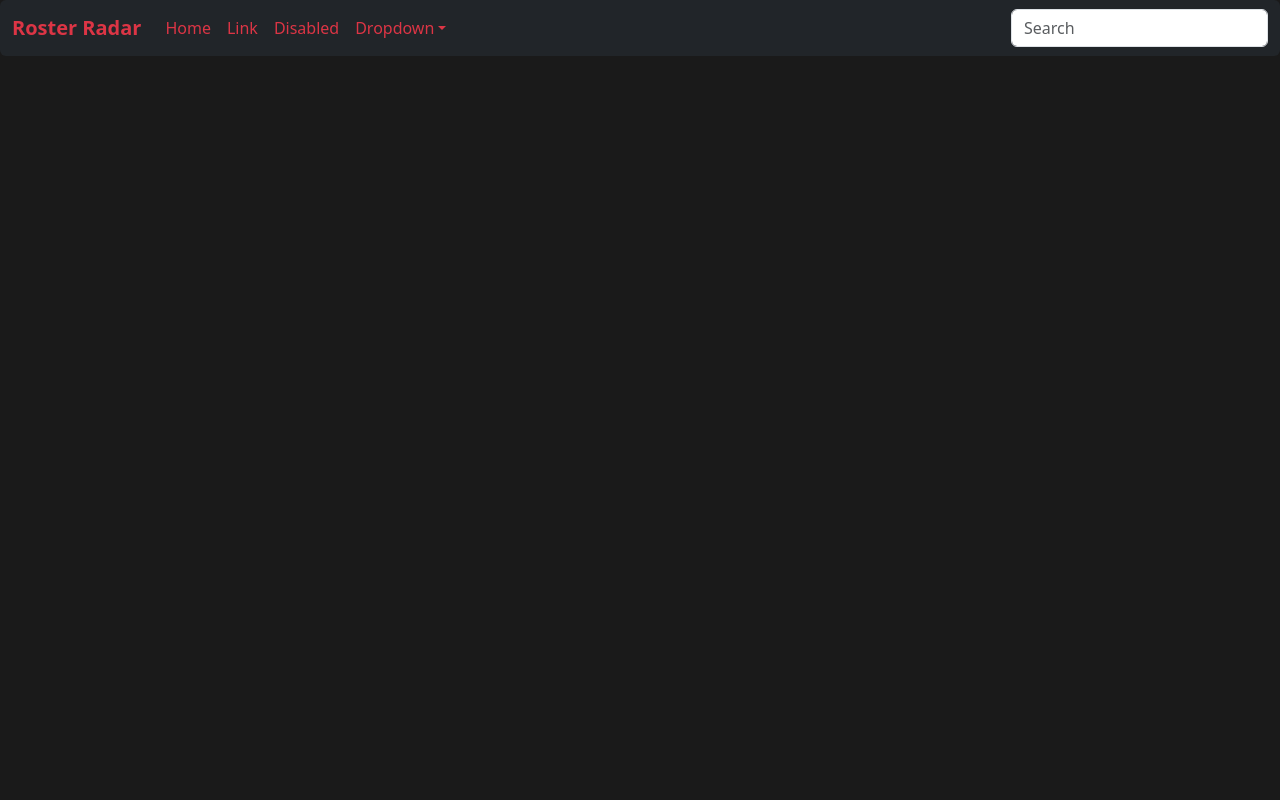
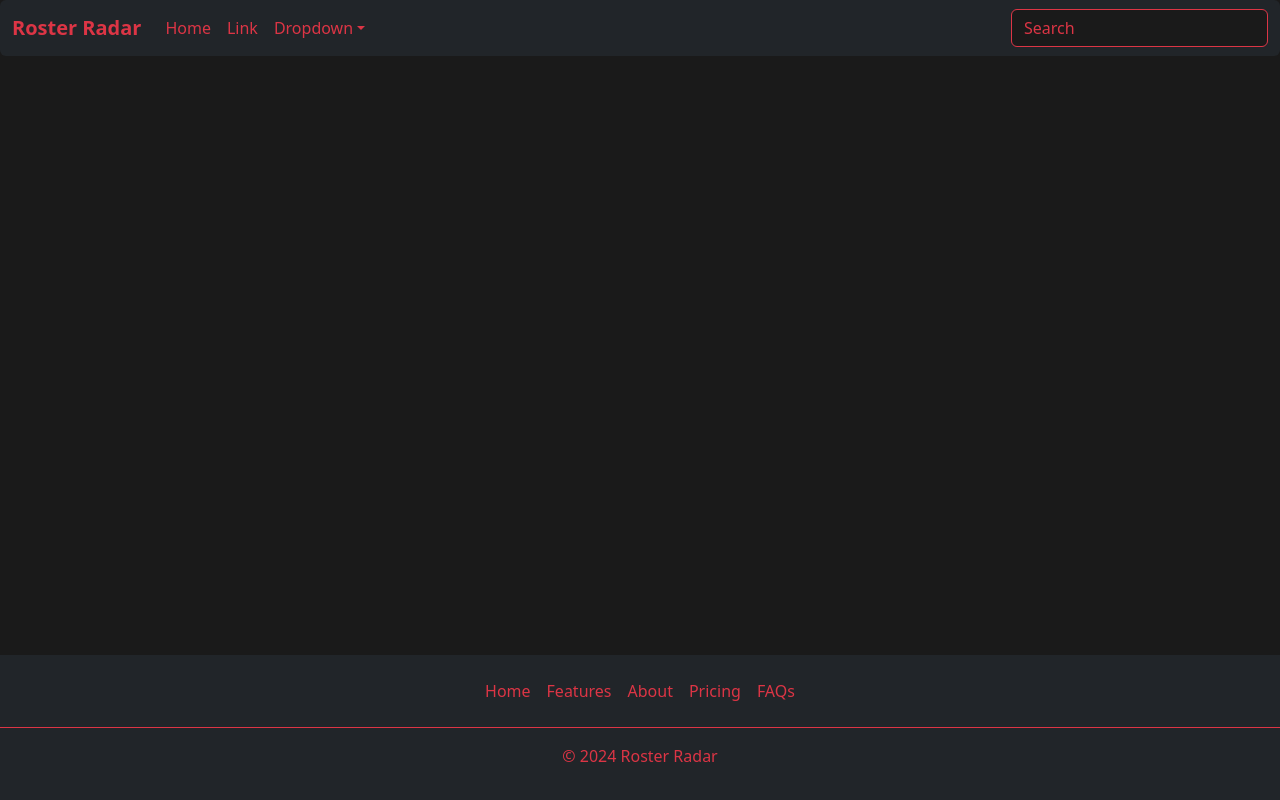
Before and after one commit to MarkSian/Roster-Radar, a React (Vite) app in the folder roster-radar-frontend/: page / in a window 1280 px wide. Built offline with nearby package versions, Linux system fonts and the light colour scheme.

Commit message:
NavBar fix and Footer addition

```diff
--- a/roster-radar-frontend/index.html
+++ b/roster-radar-frontend/index.html
@@ -5,7 +5,7 @@
     <link rel="icon" type="image/svg+xml" href="/vite.svg" />
     <meta name="viewport" content="width=device-width, initial-scale=1.0" />
     <link href="https://cdn.jsdelivr.net/npm/bootstrap@5.3.3/dist/css/bootstrap.min.css" rel="stylesheet" integrity="sha384-QWTKZyjpPEjISv5WaRU9OFeRpok6YctnYmDr5pNlyT2bRjXh0JMhjY6hW+ALEwIH" crossorigin="anonymous">
-    <title>Roster Render</title>
+    <title>Roster Radar</title>
   </head>
   <body>
     <div id="root"></div>
--- a/roster-radar-frontend/src/App.css
+++ b/roster-radar-frontend/src/App.css
@@ -1,3 +1,24 @@
 body {
     background-color: #1a1a1a;; /* Replace with your desired color */
-  }
+}
+
+.custom-border {
+    border-color: #dc3545 !important;
+}
+
+.search-input {
+    background-color: #1a1a1a; /* Match the background color of the page */
+    color: #dc3545; /* Match the text color to Bootstrap's danger color */
+    border: 1px solid #dc3545; /* Add a border with Bootstrap's danger color */
+}
+
+.search-input::placeholder {
+    color: #dc3545; /* Match the placeholder text color to Bootstrap's danger color */
+}
+
+.search-input:focus {
+    background-color: #1a1a1a; /* Maintain the background color when focused */
+    color: #dc3545; /* Maintain the text color when focused */
+    border-color: #dc3545; /* Maintain the border color when focused */
+    box-shadow: none; /* Remove the default focus shadow */
+}
--- a/roster-radar-frontend/src/App.tsx
+++ b/roster-radar-frontend/src/App.tsx
@@ -1,4 +1,5 @@
 import NavBar from './components/NavBar'
+import FooterSection from './components/FooterSection'
 import './App.css'
 
 function App() {
@@ -7,6 +8,7 @@ function App() {
   return (
     <>
       <NavBar />
+      <FooterSection />
     </>
   )
 }
--- /dev/null
+++ b/roster-radar-frontend/src/components/FooterSection.tsx
@@ -0,0 +1,18 @@
+function FooterSection() {
+  return (
+    <>
+    <footer className="footer mt-auto py-3 bg-dark text-white fixed-bottom ">
+        <ul className="nav justify-content-center border-bottom pb-3 mb-3 bg-dark custom-border">
+        <li className="nav-item"><a href="#" className="nav-link px-2 text-danger">Home</a></li>
+        <li className="nav-item"><a href="#" className="nav-link px-2 text-danger">Features</a></li>
+        <li className="nav-item"><a href="#" className="nav-link px-2 text-danger">About</a></li>
+        <li className="nav-item"><a href="#" className="nav-link px-2 text-danger">Pricing</a></li>
+        <li className="nav-item"><a href="#" className="nav-link px-2 text-danger">FAQs</a></li>
+        </ul>
+        <p className="text-center text-danger">© 2024 Roster Radar</p>
+    </footer>
+    </>
+  );
+}
+
+export default FooterSection;
--- a/roster-radar-frontend/src/components/NavBar.tsx
+++ b/roster-radar-frontend/src/components/NavBar.tsx
@@ -16,9 +16,6 @@ function NavBar () {
                 <li className="nav-item">
                 <a className="nav-link text-danger" href="#">Link</a>
                 </li>
-                <li className="nav-item">
-                <a className="nav-link disabled text-danger" aria-disabled="true">Disabled</a>
-                </li>
                 <li className="nav-item dropdown">
                 <a className="nav-link dropdown-toggle text-danger" href="#" data-bs-toggle="dropdown" aria-expanded="false">Dropdown</a>
                 <ul className="dropdown-menu bg-dark">
@@ -29,7 +26,7 @@ function NavBar () {
                 </li>
             </ul>
             <form role="search">
-                <input className="form-control" type="search" placeholder="Search" aria-label="Search"/>
+                <input className="form-control search-input" type="search" placeholder="Search" aria-label="Search"/>
             </form>
             </div>
         </div>
```
